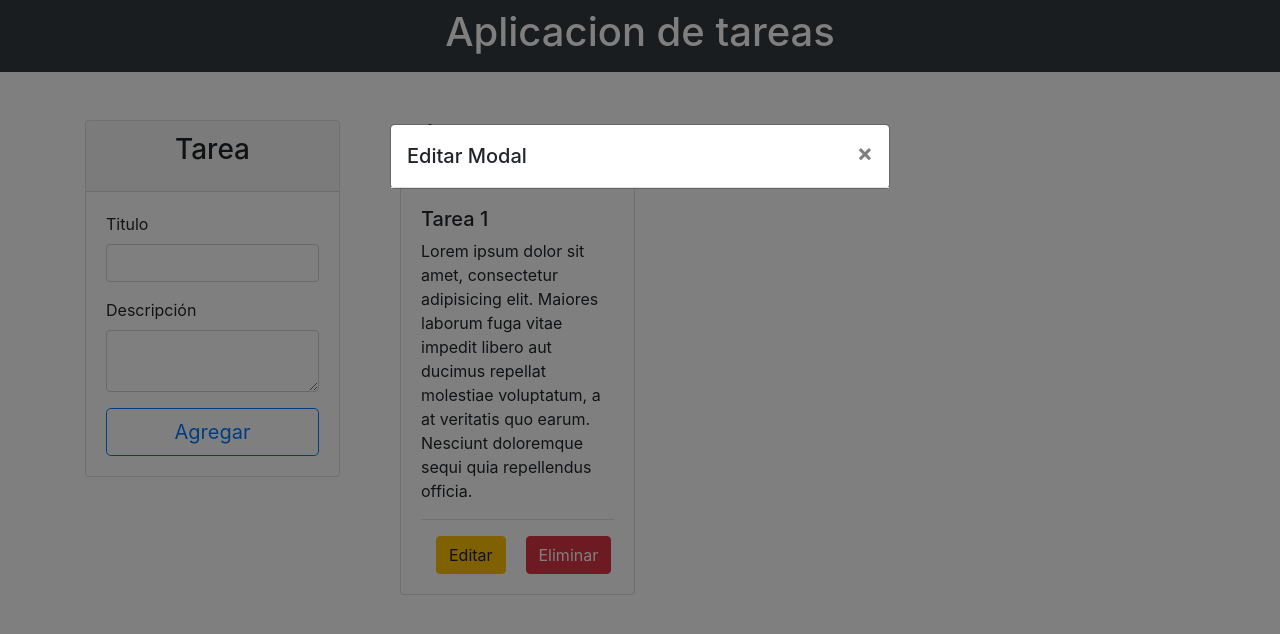
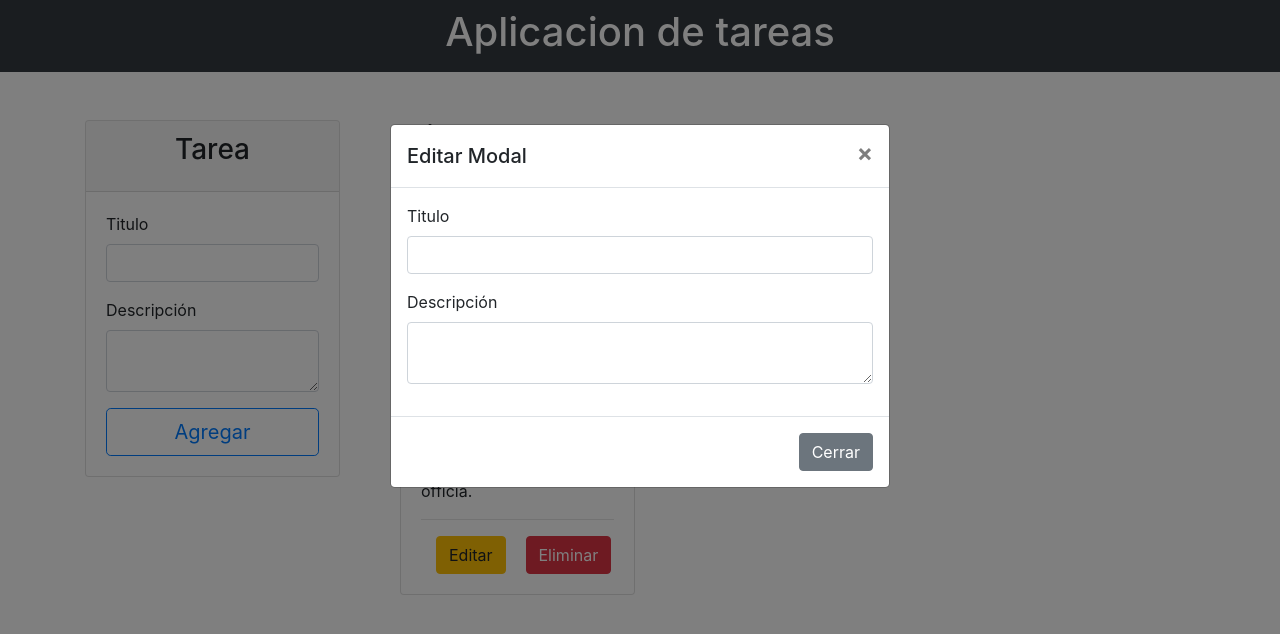
Before and after one commit to aghernandez/app-tareas, an Angular app: page / in a window 1280 px wide. Both pictures are taken after a click on the button "Editar". Shown: the top 634 px of the page. Built offline with nearby package versions, Linux system fonts and the light colour scheme.

Commit message:
Preparando botones de editar y eliminar en el modal

```diff
--- a/src/app/components/tarea/tarea.component.html
+++ b/src/app/components/tarea/tarea.component.html
@@ -5,9 +5,24 @@
     <div class="modal-content">
       <div class="modal-header">
         <h5 class="modal-title" id="editModalLabel">Editar Modal</h5>
-        <button type="button" class="close" data-dismiss="modal" aria-label="Close">
+        <button type="button" class="close btn-danger" data-dismiss="modal" aria-label="Close">
           <span aria-hidden="true">&times;</span>
         </button>
+      </div>
+      <div class="modal-body">
+        <form>
+          <div class="form-group">
+            <label for="">Titulo</label>
+            <input type="text" name="title" class="form-control">
+          </div>
+          <div class="form-group">
+            <label for="">Descripción</label>
+            <textarea class="form-control" name="description"></textarea>
+          </div>
+        </form>
+      </div>
+      <div class="modal-footer">
+        <button type="button" class="btn btn-secondary" data-dismiss="modal">Cerrar</button>
       </div>
     </div>
   </div>
```
